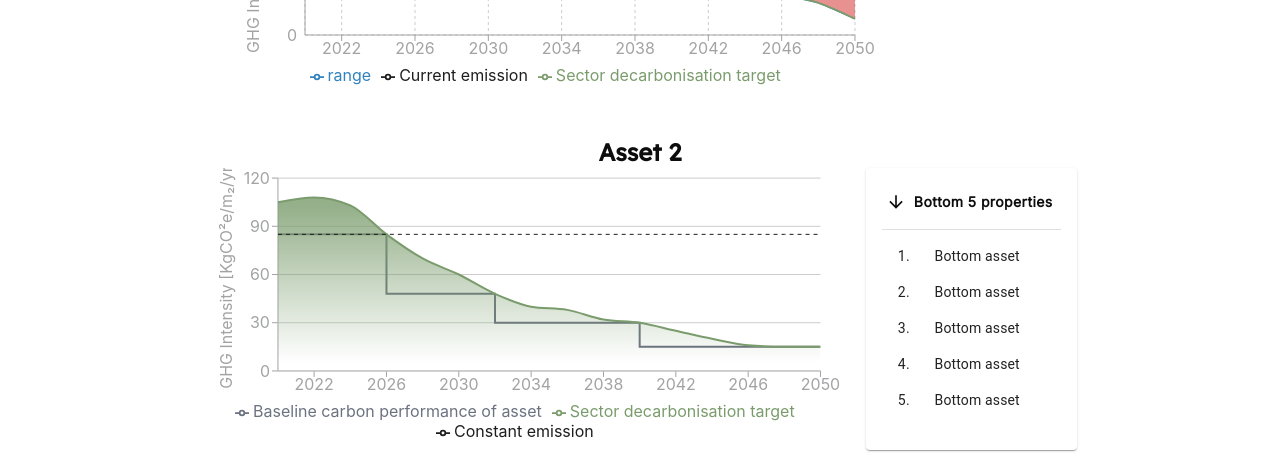
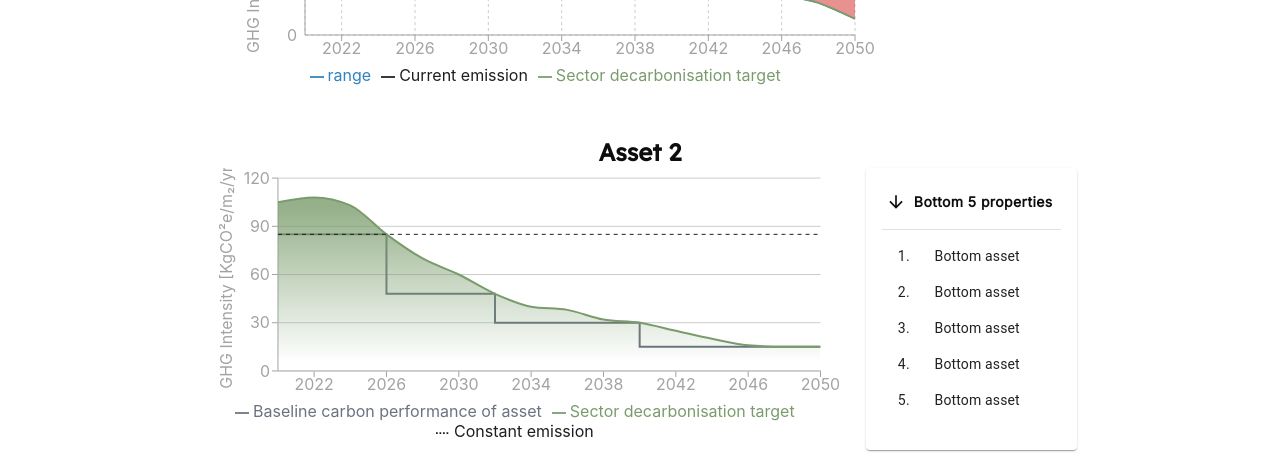
Before and after one commit to livols/Decarb, a React (Create React App) app: page /portfolio in a window 1280 px wide. Shown: the part 351-804 px from the top of the page. Built offline with nearby package versions, Linux system fonts and the light colour scheme.

Commit message:
Changed icon for legends

```diff
--- a/src/visualisation/portfolioDiagram/portfolioGraph.js
+++ b/src/visualisation/portfolioDiagram/portfolioGraph.js
@@ -113,7 +113,7 @@ export const PortfolioGraph = (props) => {
         </defs>
         <CartesianGrid strokeDasharray="3 3" />
         <Tooltip content={<CustomTooltip />} />
-        <Legend verticalAlign="bottom" height={36} />
+        <Legend verticalAlign="bottom" height={36} iconType="plainline" />
         <XAxis dataKey="Year" stroke="#A2A3A5" />
         <YAxis
           tickCount={5}
--- a/src/visualisation/strandingDiagram/strandingGraph.tsx
+++ b/src/visualisation/strandingDiagram/strandingGraph.tsx
@@ -66,7 +66,7 @@ export const StrandingGraph = (props: {
         />
         <CartesianGrid vertical={false} />
         <Tooltip content={<CustomTooltip />} />
-        <Legend verticalAlign="bottom" height={36} />
+        <Legend verticalAlign="bottom" height={36} iconType="plainline" />
         <Area
           dataKey="Baseline"
           name="Baseline carbon performance of asset"
```
